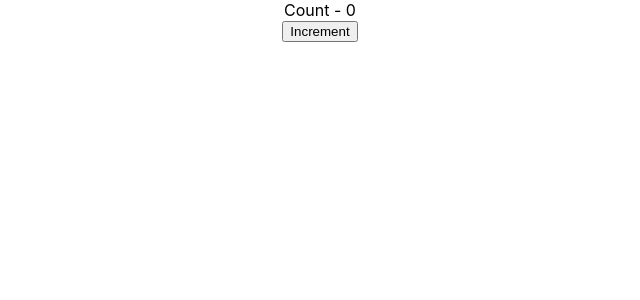
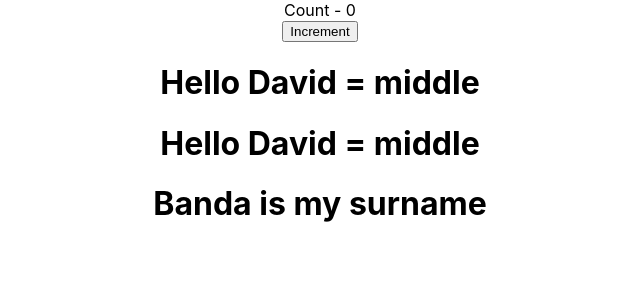
Before and after one commit to Masi-B/refresher-react, a React (Create React App) app: page / in a window 1280 px wide. Shown: the top 300 px of the page, without its empty margins (320-960 px from the left). Built offline with nearby package versions, Linux system fonts and the light colour scheme.

Commit message:
fifth commit

```diff
--- a/src/App.js
+++ b/src/App.js
@@ -9,6 +9,8 @@ function App() {
   return (
     <div className="App">
       <Counter />
+      <Greet name="David" typename="middle" />
+      <Welcome name="Banda" typename="surname" />
       {/*
       <Greet name="Masimba" typename="firstName">
         <button>children props</button>
--- a/src/components/Greet.js
+++ b/src/components/Greet.js
@@ -1,11 +1,17 @@
 import React from "react";
 
 const Hey = (props) => {
+    const {name, typename} = props
     return (
-        <div>
-        <h1>Hello {props.name} = {props.typename}</h1>
+      <div>
+        <h1>
+          Hello {props.name} = {props.typename}
+        </h1>
+        <h1>
+          Hello {name} = {typename}
+        </h1>
         {props.children}
-        </div>
-    )
+      </div>
+    );
 }
 export default Hey
--- a/src/components/Welcome.js
+++ b/src/components/Welcome.js
@@ -2,8 +2,10 @@
 import React, { Component } from "react"
 
 class Welcome extends Component {
+
     render() {
-        return <h1>{this.props.name} is my {this.props.typename}</h1>
+        const { name, typename } = this.props
+        return <h1>{name} is my {typename}</h1>
     }
 
 }
```
